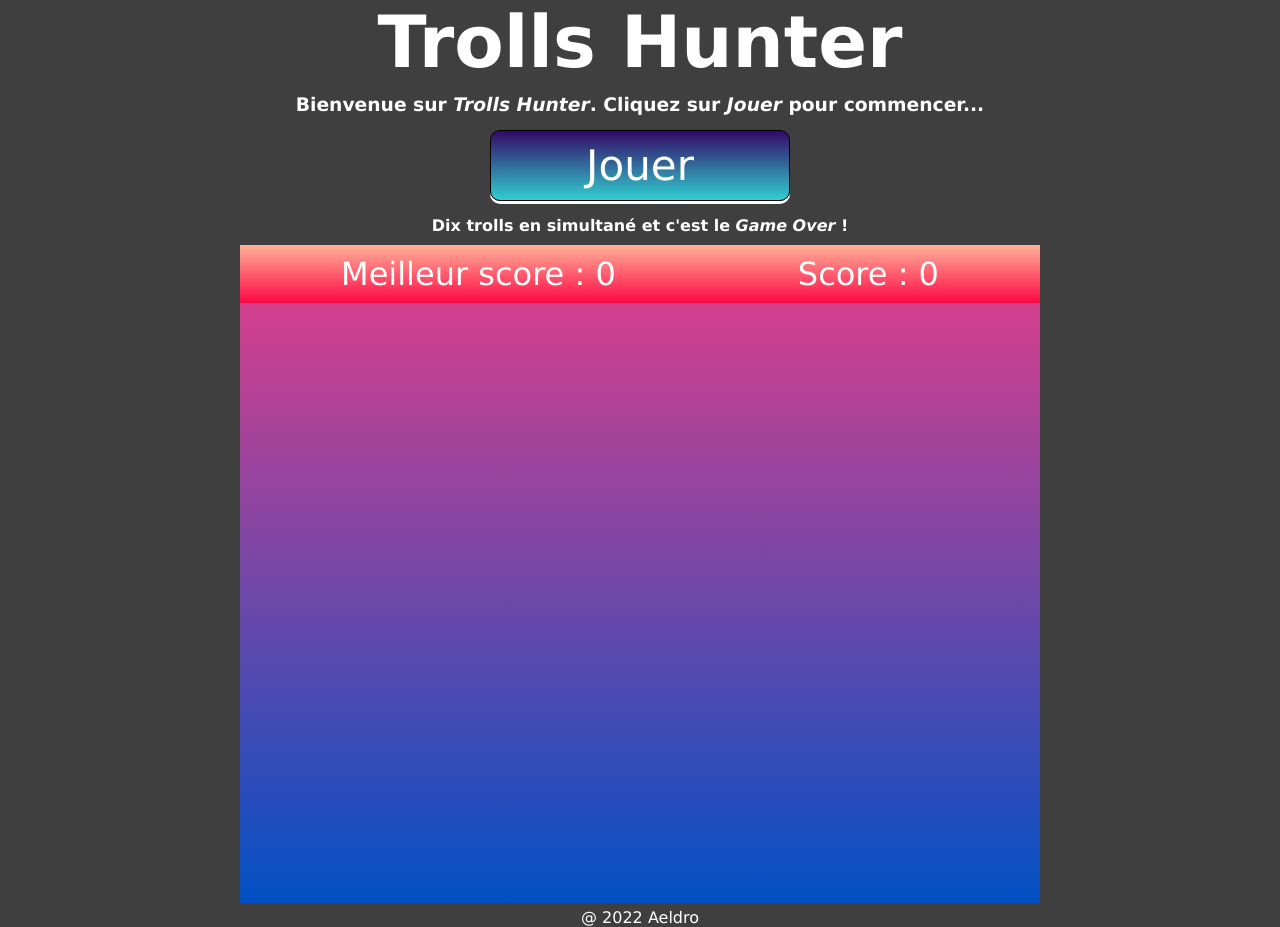
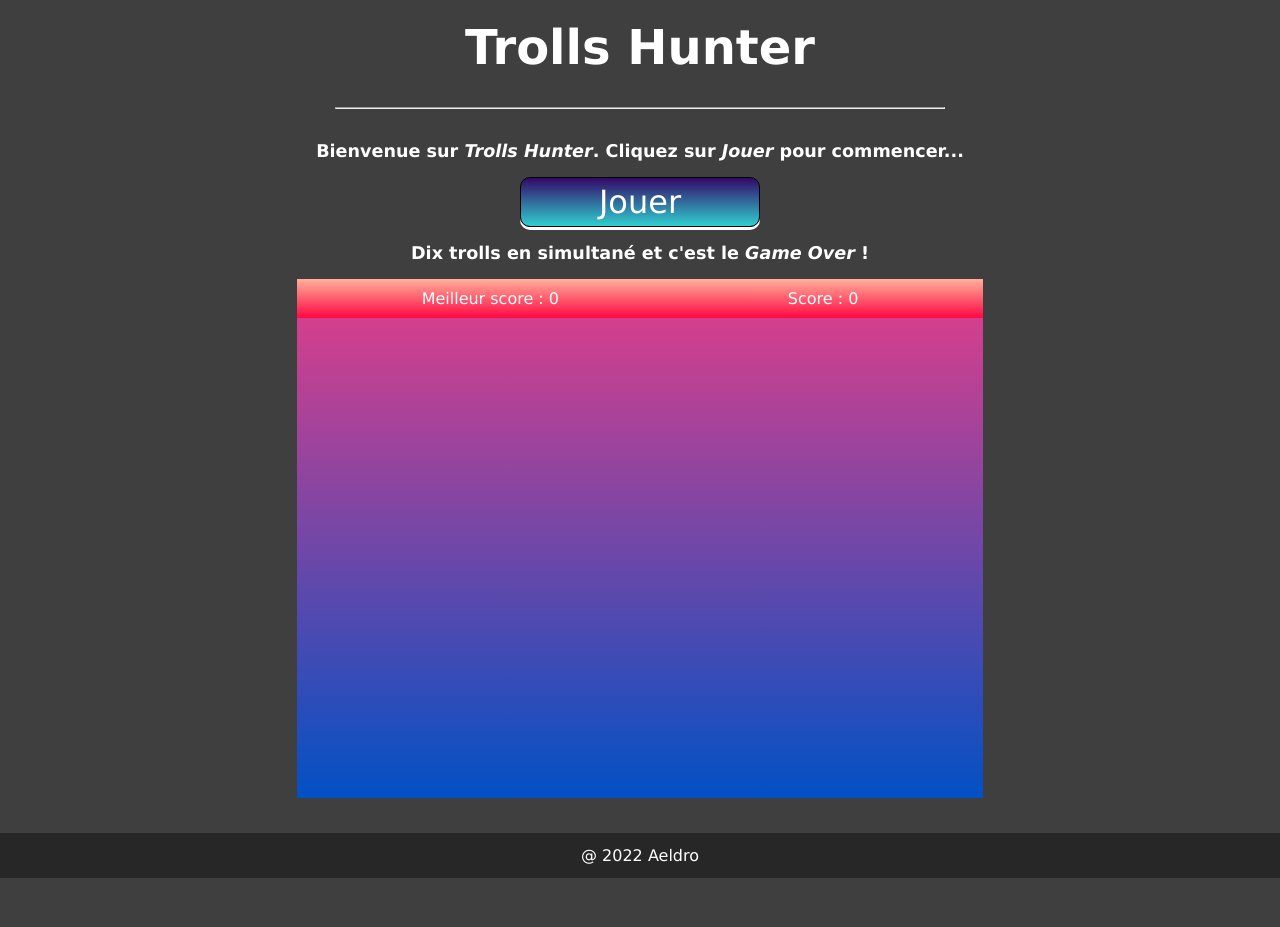
Before and after one commit to Aeldro/Trolls-Hunter, a plain HTML site: page Jouer.html in a window 1280 px wide. After the commit the page ends 878 px from the top, so only its background shows below. Drawn offline with Linux system fonts and the light colour scheme.

Commit message:
Responsive done

```diff
--- a/Jouer.html
+++ b/Jouer.html
@@ -1,5 +1,6 @@
 <!DOCTYPE html>
 <html lang="en">
+
 <head>
     <meta charset="UTF-8">
     <meta http-equiv="X-UA-Compatible" content="IE=edge">
@@ -7,16 +8,25 @@
     <title>Trolls Hunter</title>
     <link rel="stylesheet" href="style.css">
 </head>
+
 <body>
-    <h1>Trolls Hunter</h1>
-    <h3>Bienvenue sur <i>Trolls Hunter</i>. Cliquez sur <i>Jouer</i> pour commencer...</h3>
-    <div id="startButton">Jouer</div>
-    <h4>Dix trolls en simultané et c'est le <i>Game Over</i> !</h4>
-    <div id="infoSpace"><span id="bestScore">Meilleur score : 0</span><span id="score">Score : 0</span></div>
-    <div id="canvas"></div>
-    <div id="gameOverScreen" class="hidden"><p>Game Over</p></div>
-    <p id="droits">@ 2022 Aeldro</p>
+    <main>
+        <h1>Trolls Hunter</h1>
+        <hr>
+        <h3>Bienvenue sur <i>Trolls Hunter</i>. Cliquez sur <i>Jouer</i> pour commencer...</h3>
+        <a id="startButton">Jouer</a>
+        <h3>Dix trolls en simultané et c'est le <i>Game Over</i> !</h3>
+        <div id="infoSpace"><span id="bestScore">Meilleur score : 0</span><span id="score">Score : 0</span></div>
+        <div id="canvas"></div>
+        <div id="gameOverScreen" class=" gameOverScreen hidden">
+            <p>Game Over</p>
+        </div>
+    </main>
+    <footer>
+        <p id="droits">@ 2022 Aeldro</p>
+    </footer>
 
     <script src="script.js"></script>
 </body>
+
 </html>
--- a/script.js
+++ b/script.js
@@ -51,10 +51,12 @@ function runningGame() {
     if (isGameRunning) {
         isGameRunning = false;
         startButton.innerHTML = "Jouer";
+        startButton.href = ""
         init();
     } else {
         isGameRunning = true;
         startButton.innerHTML = "Quitter";
+        startButton.href = "#infoSpace"
         spawnTroll();
     }
 
@@ -73,11 +75,11 @@ function spawnTroll() {
             generatedTroll.style.setProperty('--width', trollWidth + "px");
 
             // Défini l'emplacement de la cible
-            let x = Math.random() * 800;
-            let y = Math.random() * 600;
-            if (x > 800 - trollWidth) {x = x - (trollWidth / 2);}
+            let x = Math.random() * canvas.offsetWidth;
+            let y = Math.random() * canvas.offsetHeight;
+            if (x > canvas.offsetWidth - trollWidth) {x = x - (trollWidth / 2);}
             if (x < 0 + trollWidth) {x = x + (trollWidth / 2);}
-            if (y > 600 - trollWidth) {y = y - (trollWidth / 2);}
+            if (y > canvas.offsetHeight - trollWidth) {y = y - (trollWidth / 2);}
             if (y < 0 + trollWidth) {y = y + (trollWidth / 2);}
             x = x - (trollWidth / 2)
             y = y - (trollWidth / 2)
@@ -88,11 +90,11 @@ function spawnTroll() {
             canvas.appendChild(generatedTroll);
 
             // Animation de la cible
-            let newX = Math.random() * 800;
-            let newY = Math.random() * 600;
-            if (newX > 800 - trollWidth) {newX = newX - (trollWidth / 2);}
+            let newX = Math.random() * canvas.offsetWidth;
+            let newY = Math.random() * canvas.offsetHeight;
+            if (newX > canvas.offsetWidth - trollWidth) {newX = newX - (trollWidth / 2);}
             if (newX < 0 + trollWidth) {newX = newX + (trollWidth / 2);}
-            if (newY > 600 - trollWidth) {newY = newY - (trollWidth / 2);}
+            if (newY > canvas.offsetHeight - trollWidth) {newY = newY - (trollWidth / 2);}
             if (newY < 0 + trollWidth) {newY = newY + (trollWidth / 2);}
             newX = newX - (trollWidth / 2)
             newY = newY - (trollWidth / 2)
--- a/style.css
+++ b/style.css
@@ -15,23 +15,58 @@ body {
     user-select: none;
 }
 
+main {
+    display: flex;
+    flex-direction: column;
+    align-items: center;
+    padding: 0.2rem;
+    width: 90%;
+}
+
+footer {
+    width: 100%;
+    text-align: center;
+    background-color: #272727;
+    padding: 0.8rem;
+    margin-top: 2rem;
+}
+
 h1 {
-    font-size: 72px;
-    margin-bottom: 10px;
+    font-size: 1.8rem;
+    text-align: center;
+    margin-top: 1rem;
+}
+
+h2 {
+    font-size: 1.5rem;
+    text-align: center;
+    margin-bottom: 2rem;
+}
+
+h3 {
+    font-size: 1.1rem;
+    text-align: center;
+}
+
+hr {
+    width: 80%;
+    margin: 1rem;
 }
 
 #startButton {
     display: flex;
     justify-content: center;
-    margin-top: 15px;
-    margin-bottom: 15px;
-    font-size: 42px;
+    text-decoration: none;
+    font-size: 2rem;
     border: 1px solid black;
-    padding: 10px;
+    margin: 1rem auto;
+    padding: 0.3rem;
     border-radius: 10px;
-    width: 300px;
+    width: 60%;
+    max-width: 15rem;
     background-image: linear-gradient(to top, #30cfd0 0%, #330867 100%);
     box-shadow: #ffffff 0px 3px 0px;
+    color: white;
 }
 
 #startButton:hover {
@@ -48,11 +83,10 @@ h1 {
     display: flex;
     justify-content: space-around;
     background-image: linear-gradient(to top, #ff0844 0%, #ffb199 100%);
-    width: 800px;
-    font-size: 32px;
+    width: 90%;
+    max-width: 1000px;
     padding: 10px;
-    /* margin-bottom: 20px; */
-    /* border: 1px solid black; */
+    margin-top: 1rem;
 }
 
 h4 {
@@ -62,18 +96,24 @@ h4 {
 #canvas {
     background-image: linear-gradient(to top, #0250c5 0%, #d43f8d 100%);
     cursor: crosshair;
-    width: 800px;
-    height: 600px;
+    width: 90%;
+    max-width: 1000px;
+    height: 60vh;
+    max-height: 600px;
 }
 
-#gameOverScreen {
+.gameOverScreen {
     background-color: black;
-    width: 800px;
-    height: 600px;
-    line-height: 600px;
-    font-size: 135px;
+    width: 90%;
+    max-width: 1000px;
+    height: 60vh;
+    max-height: 600px;
+    font-size: 5rem;
+    opacity: 50%;
+    display: flex;
+    justify-content: center;
+    align-items: center;
     text-align: center;
-    opacity: 50%;
 }
 
 .troll {
@@ -95,15 +135,36 @@ h4 {
 @keyframes trollAnimation {
     from {
         transform: translate(var(--x), var(--y)) scale(var(--scaler));
-    } to {
+    }
+
+    to {
         transform: translate(var(--newX), var(--newY)) scale(var(--scaler));
+    }
+}
+
+@media screen and (min-width: 700px) {
+    h1 {
+        font-size: 3rem;
+    }
+
+    hr {
+        margin: 2rem auto;
+    }
+
+}
+
+@media screen and (min-width: 1200px) {
+    main {
+        width: 60%;
+    }
+}
+
+@media screen and (max-width: 300px) {
+    #infoSpace {
+        font-size: 0.8rem;
     }
 }
 
 .hidden {
     display: none;
 }
-
-#droits {
-    margin-top: 5px;
-}
```
